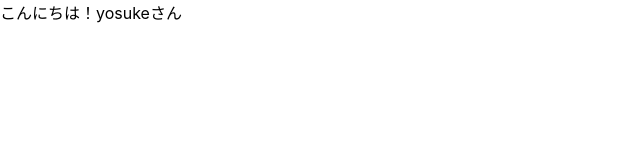
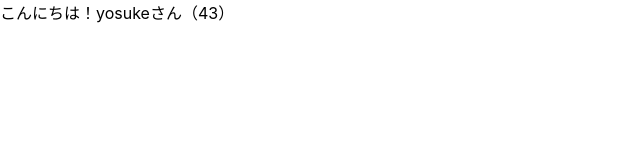
Before and after one commit to yadac/my-react, a React (Create React App) app: page / in a window 1280 px wide. Shown: the top 160 px of the page, without its empty margins (0-640 px from the left). Built offline with nearby package versions, Linux system fonts and the light colour scheme.

Commit message:
feat:propsでオブジェクト型を受け渡す

```diff
--- a/src/components/MyHello.js
+++ b/src/components/MyHello.js
@@ -1,7 +1,7 @@
 export default function MyHello(props) {
     return (
         <div>
-            こんにちは！{props.myName}さん
+            こんにちは！{props.person.name}さん（{props.person.age}）
         </div>
     );
 }
--- a/src/index.js
+++ b/src/index.js
@@ -5,13 +5,14 @@ import reportWebVitals from './reportWebVitals';
 import MyHello from './components/MyHello'
 
 const root = ReactDOM.createRoot(document.getElementById('root'));
+const personalInfo = {
+  name: "yosuke",
+  age: 43
+}
 root.render(
   <React.StrictMode>
-    <MyHello myName="yosuke" />
+    <MyHello person={personalInfo} />
   </React.StrictMode>
 );
 
-// If you want to start measuring performance in your app, pass a function
-// to log results (for example: reportWebVitals(console.log))
-// or send to an analytics endpoint. Learn more: https://bit.ly/CRA-vitals
 reportWebVitals();
```
